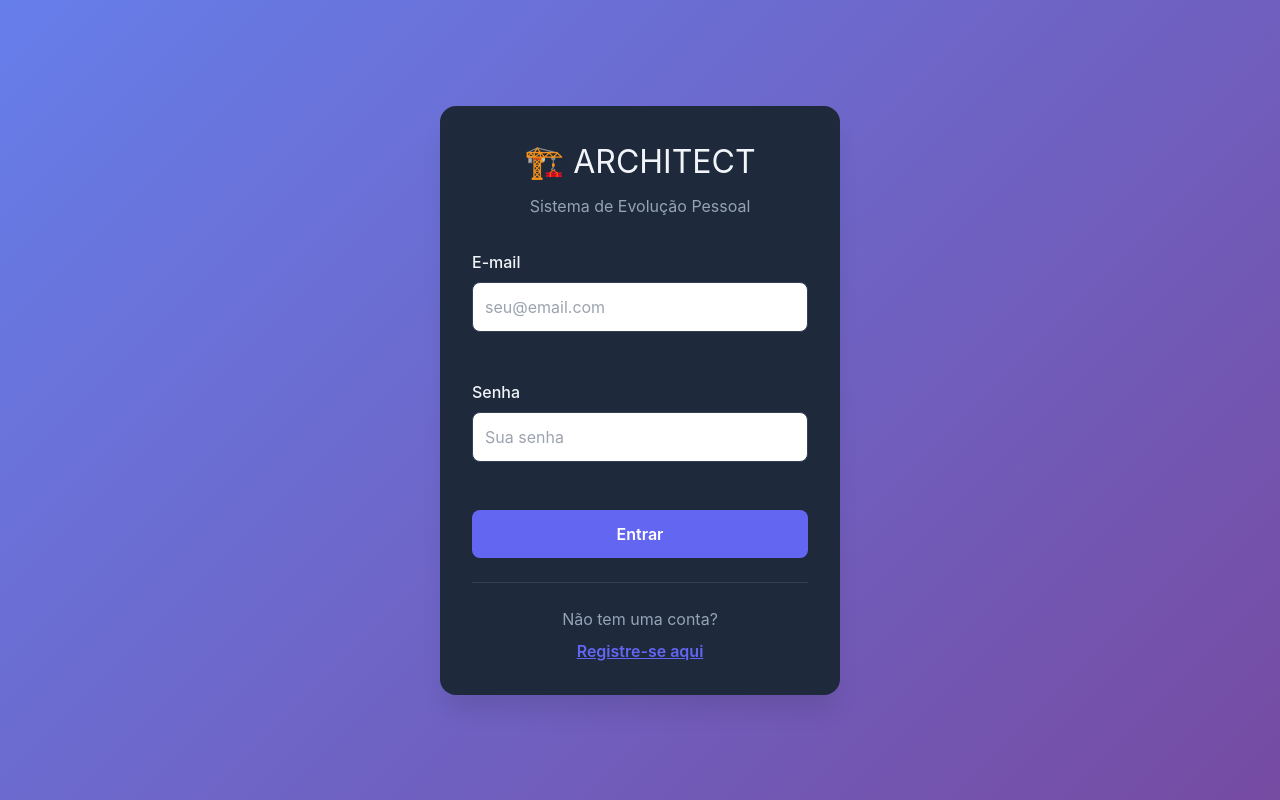
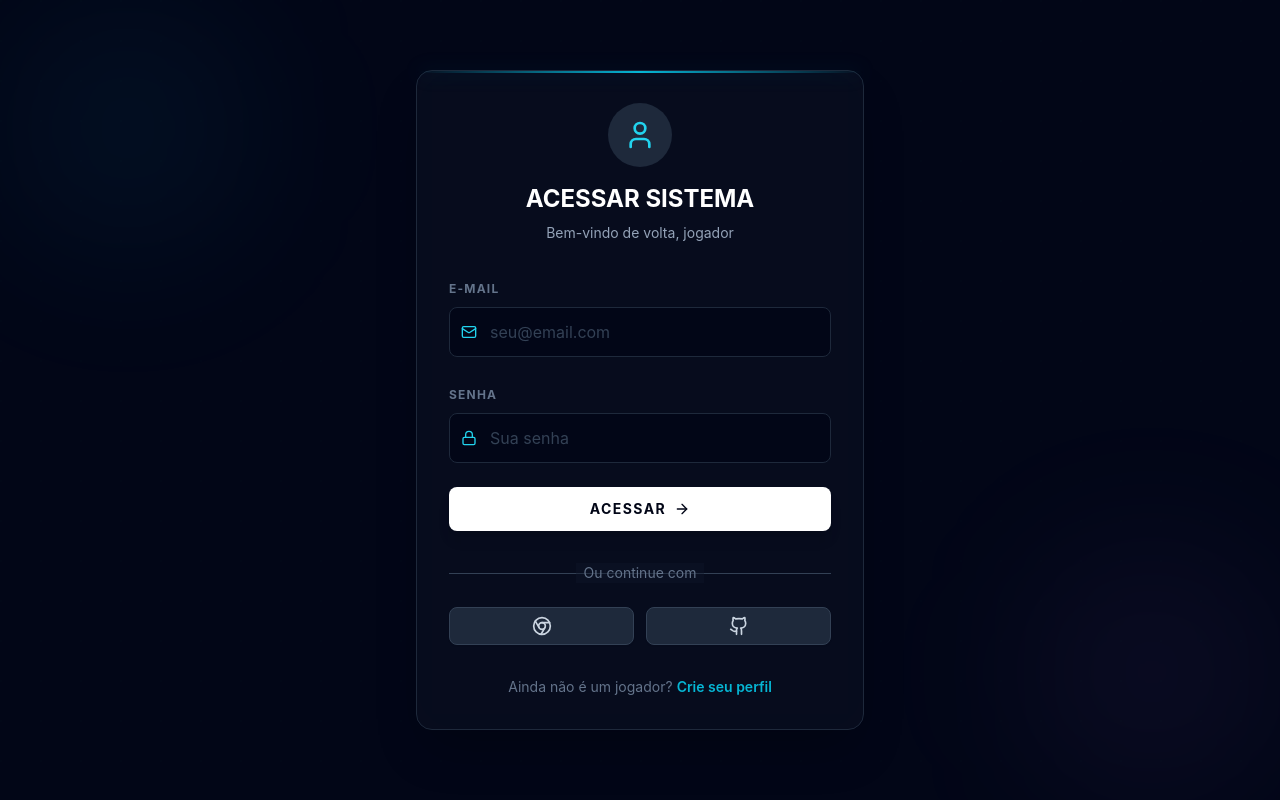
Before and after one commit to TRKL444/ARQUITETO, a React (Create React App) app: page /login in a window 1280 px wide. Built offline with nearby package versions, Linux system fonts and the light colour scheme.

Commit message:
Atualização da tela de login/cadastro

```diff
--- a/src/pages/LoginPage.jsx
+++ b/src/pages/LoginPage.jsx
@@ -1,7 +1,8 @@
 import React, { useState } from 'react';
 import { useNavigate, useSearchParams } from 'react-router-dom';
+import { motion, AnimatePresence } from 'framer-motion';
 import { useAuth } from '../context/AuthContext';
-import '../styles/LoginPage.css';
+import { Mail, Lock, User, ArrowRight, Github, Chrome } from 'lucide-react';
 
 const LoginPage = ({ isRegister = false }) => {
   const navigate = useNavigate();
@@ -16,6 +17,9 @@ const LoginPage = ({ isRegister = false }) => {
     password: '',
     confirmPassword: ''
   });
+
+  const accentColor = isRegisterMode ? 'purple' : 'cyan';
+  const accentHex = isRegisterMode ? '#a855f7' : '#06b6d4';
 
   const handleInputChange = (e) => {
     const { name, value } = e.target;
@@ -45,108 +49,247 @@ const LoginPage = ({ isRegister = false }) => {
     }
   };
 
+  const toggleMode = () => {
+    setIsRegisterMode(!isRegisterMode);
+    setError(null);
+  };
+
   return (
-    <div className="login-container">
-      <div className="login-card">
-        <h1 className="login-title">🏗️ ARCHITECT</h1>
-        <p className="login-subtitle">Sistema de Evolução Pessoal</p>
+    <div className="min-h-screen bg-slate-950 relative overflow-hidden flex items-center justify-center p-4">
+      {/* Background Grid */}
+      <div className="absolute inset-0 opacity-5">
+        <div className="absolute inset-0" style={{
+          backgroundImage: `radial-gradient(circle at 1px 1px, rgba(22, 163, 74, 0.3) 1px, transparent 0)`,
+          backgroundSize: '40px 40px'
+        }}></div>
+      </div>
 
-        <form onSubmit={handleSubmit}>
+      {/* Glow Effects */}
+      <div className="absolute top-0 left-0 w-64 h-64 bg-cyan-400/5 rounded-full blur-[80px]"></div>
+      <div className="absolute bottom-0 right-0 w-64 h-64 bg-purple-400/5 rounded-full blur-[80px]"></div>
+
+      <motion.div
+        initial={{ opacity: 0, y: 20 }}
+        animate={{ opacity: 1, y: 0 }}
+        transition={{ duration: 0.6 }}
+        className="w-full max-w-md relative z-10"
+      >
+        {/* Card */}
+        <div className="relative bg-slate-900/40 backdrop-blur-xl border border-slate-800 rounded-2xl p-8 shadow-2xl">
+          {/* Top Glow */}
+          <div
+            className="absolute top-0 left-0 right-0 h-0.5 rounded-t-2xl"
+            style={{
+              background: `linear-gradient(90deg, transparent, ${accentHex}, transparent)`,
+              boxShadow: `0 0 20px ${accentHex}40`
+            }}
+          ></div>
+
+          {/* Header */}
+          <div className="text-center mb-8">
+            <motion.div
+              key={isRegisterMode ? 'register' : 'login'}
+              initial={{ scale: 0.9, opacity: 0 }}
+              animate={{ scale: 1, opacity: 1 }}
+              transition={{ duration: 0.3 }}
+              className="mb-4"
+            >
+              <div className="w-16 h-16 mx-auto mb-4 rounded-full bg-slate-800 flex items-center justify-center">
+                <User className={`w-8 h-8 text-${accentColor}-400`} />
+              </div>
+            </motion.div>
+            <motion.h1
+              key={isRegisterMode ? 'register-title' : 'login-title'}
+              initial={{ opacity: 0, y: 10 }}
+              animate={{ opacity: 1, y: 0 }}
+              transition={{ duration: 0.4, delay: 0.1 }}
+              className="text-2xl font-bold text-white mb-2"
+            >
+              {isRegisterMode ? 'CRIAR PERFIL' : 'ACESSAR SISTEMA'}
+            </motion.h1>
+            <motion.p
+              key={isRegisterMode ? 'register-subtitle' : 'login-subtitle'}
+              initial={{ opacity: 0, y: 10 }}
+              animate={{ opacity: 1, y: 0 }}
+              transition={{ duration: 0.4, delay: 0.2 }}
+              className="text-slate-400 text-sm"
+            >
+              {isRegisterMode ? 'Junte-se aos jogadores de elite' : 'Bem-vindo de volta, jogador'}
+            </motion.p>
+          </div>
+
+          {/* Form */}
+          <form onSubmit={handleSubmit} className="space-y-6">
+            <AnimatePresence mode="wait">
               {isRegisterMode && (
-            <div className="form-group">
-              <label htmlFor="name">Nome Completo</label>
+                <motion.div
+                  initial={{ opacity: 0, height: 0 }}
+                  animate={{ opacity: 1, height: 'auto' }}
+                  exit={{ opacity: 0, height: 0 }}
+                  transition={{ duration: 0.3 }}
+                  className="overflow-hidden"
+                >
+                  <div className="space-y-2">
+                    <label className="text-xs font-bold text-slate-500 uppercase tracking-widest">
+                      NOME COMPLETO
+                    </label>
+                    <div className="relative">
+                      <User className={`absolute left-3 top-1/2 transform -translate-y-1/2 w-4 h-4 text-${accentColor}-400`} />
                       <input
                         type="text"
-                id="name"
                         name="name"
                         value={formData.name}
                         onChange={handleInputChange}
-                placeholder="Seu nome"
+                        placeholder="Seu nome completo"
+                        className={`w-full bg-slate-950 border border-slate-800 rounded-lg py-3 pl-10 pr-4 text-white placeholder-slate-700 focus:outline-none focus:border-${accentColor}-400 focus:shadow-lg transition-all duration-300`}
+                        style={{
+                          boxShadow: `0 0 0 0 ${accentHex}40`,
+                        }}
                         required
                       />
                     </div>
+                  </div>
+                </motion.div>
               )}
+            </AnimatePresence>
 
-          <div className="form-group">
-            <label htmlFor="email">E-mail</label>
+            <div className="space-y-2">
+              <label className="text-xs font-bold text-slate-500 uppercase tracking-widest">
+                E-MAIL
+              </label>
+              <div className="relative">
+                <Mail className={`absolute left-3 top-1/2 transform -translate-y-1/2 w-4 h-4 text-${accentColor}-400`} />
                 <input
                   type="email"
-              id="email"
                   name="email"
                   value={formData.email}
                   onChange={handleInputChange}
                   placeholder="seu@email.com"
+                  className={`w-full bg-slate-950 border border-slate-800 rounded-lg py-3 pl-10 pr-4 text-white placeholder-slate-700 focus:outline-none focus:border-${accentColor}-400 focus:shadow-lg transition-all duration-300`}
+                  style={{
+                    boxShadow: `0 0 0 0 ${accentHex}40`,
+                  }}
                   required
                 />
               </div>
+            </div>
 
-          <div className="form-group">
-            <label htmlFor="password">Senha</label>
+            <div className="space-y-2">
+              <label className="text-xs font-bold text-slate-500 uppercase tracking-widest">
+                SENHA
+              </label>
+              <div className="relative">
+                <Lock className={`absolute left-3 top-1/2 transform -translate-y-1/2 w-4 h-4 text-${accentColor}-400`} />
                 <input
                   type="password"
-              id="password"
                   name="password"
                   value={formData.password}
                   onChange={handleInputChange}
                   placeholder="Sua senha"
+                  className={`w-full bg-slate-950 border border-slate-800 rounded-lg py-3 pl-10 pr-4 text-white placeholder-slate-700 focus:outline-none focus:border-${accentColor}-400 focus:shadow-lg transition-all duration-300`}
+                  style={{
+                    boxShadow: `0 0 0 0 ${accentHex}40`,
+                  }}
                   required
                 />
               </div>
+            </div>
 
+            <AnimatePresence mode="wait">
               {isRegisterMode && (
-            <div className="form-group">
-              <label htmlFor="confirmPassword">Confirmar Senha</label>
+                <motion.div
+                  initial={{ opacity: 0, height: 0 }}
+                  animate={{ opacity: 1, height: 'auto' }}
+                  exit={{ opacity: 0, height: 0 }}
+                  transition={{ duration: 0.3 }}
+                  className="overflow-hidden"
+                >
+                  <div className="space-y-2">
+                    <label className="text-xs font-bold text-slate-500 uppercase tracking-widest">
+                      CONFIRMAR SENHA
+                    </label>
+                    <div className="relative">
+                      <Lock className={`absolute left-3 top-1/2 transform -translate-y-1/2 w-4 h-4 text-${accentColor}-400`} />
                       <input
                         type="password"
-                id="confirmPassword"
                         name="confirmPassword"
                         value={formData.confirmPassword}
                         onChange={handleInputChange}
                         placeholder="Confirme sua senha"
+                        className={`w-full bg-slate-950 border border-slate-800 rounded-lg py-3 pl-10 pr-4 text-white placeholder-slate-700 focus:outline-none focus:border-${accentColor}-400 focus:shadow-lg transition-all duration-300`}
+                        style={{
+                          boxShadow: `0 0 0 0 ${accentHex}40`,
+                        }}
                         required
                       />
                     </div>
+                  </div>
+                </motion.div>
+              )}
+            </AnimatePresence>
+
+            {error && (
+              <motion.div
+                initial={{ opacity: 0, y: -10 }}
+                animate={{ opacity: 1, y: 0 }}
+                className="text-red-400 text-sm text-center bg-red-400/10 border border-red-400/20 rounded-lg p-3"
+              >
+                {error}
+              </motion.div>
             )}
 
-          {error && <div className="error-message">{error}</div>}
-
-          <button
+            <motion.button
+              whileHover={{ scale: 1.02 }}
+              whileTap={{ scale: 0.98 }}
               type="submit"
-            className="login-button"
               disabled={isLoading}
+              className={`w-full py-3 px-4 rounded-lg font-bold text-sm uppercase tracking-widest flex items-center justify-center space-x-2 transition-all duration-300 ${
+                isRegisterMode
+                  ? 'bg-purple-600 hover:bg-purple-700 text-white shadow-lg shadow-purple-500/25'
+                  : 'bg-white hover:bg-slate-100 text-slate-950 shadow-lg'
+              }`}
             >
-            {isLoading
-              ? 'Carregando...'
-              : isRegisterMode
-              ? 'Registrar'
-              : 'Entrar'}
-          </button>
+              <span>{isLoading ? 'CARREGANDO...' : isRegisterMode ? 'CRIAR PERFIL' : 'ACESSAR'}</span>
+              <ArrowRight className="w-4 h-4 group-hover:translate-x-1 transition-transform" />
+            </motion.button>
           </form>
 
-        <div className="login-footer">
-          {isRegisterMode ? (
-            <>
-              <p>Já tem uma conta?</p>
-              <button
-                onClick={() => setIsRegisterMode(false)}
-                className="toggle-button"
-              >
-                Faça login aqui
-              </button>
-            </>
-          ) : (
-            <>
-              <p>Não tem uma conta?</p>
-              <button
-                onClick={() => setIsRegisterMode(true)}
-                className="toggle-button"
-              >
-                Registre-se aqui
-              </button>
-            </>
-          )}
+          {/* Social Auth */}
+          <div className="mt-8">
+            <div className="relative">
+              <div className="absolute inset-0 flex items-center">
+                <div className="w-full border-t border-slate-700"></div>
+              </div>
+              <div className="relative flex justify-center text-sm">
+                <span className="px-2 bg-slate-900/40 text-slate-500">Ou continue com</span>
               </div>
             </div>
+
+            <div className="mt-6 grid grid-cols-2 gap-3">
+              <button className="w-full inline-flex justify-center py-2 px-4 border border-slate-700 rounded-lg shadow-sm bg-slate-800 text-sm font-medium text-slate-300 hover:bg-slate-700 transition-colors">
+                <Chrome className="w-5 h-5" />
+              </button>
+              <button className="w-full inline-flex justify-center py-2 px-4 border border-slate-700 rounded-lg shadow-sm bg-slate-800 text-sm font-medium text-slate-300 hover:bg-slate-700 transition-colors">
+                <Github className="w-5 h-5" />
+              </button>
+            </div>
+          </div>
+
+          {/* Toggle */}
+          <div className="mt-8 text-center">
+            <p className="text-slate-500 text-sm">
+              {isRegisterMode ? 'Já é um jogador?' : 'Ainda não é um jogador?'}
+              <button
+                onClick={toggleMode}
+                className={`ml-1 font-semibold hover:text-${accentColor}-400 transition-colors`}
+                style={{ color: accentHex }}
+              >
+                {isRegisterMode ? 'Acesse aqui' : 'Crie seu perfil'}
+              </button>
+            </p>
+          </div>
+        </div>
+      </motion.div>
     </div>
   );
 };
```
Lines whose indentation alone changed are shown as unchanged.
